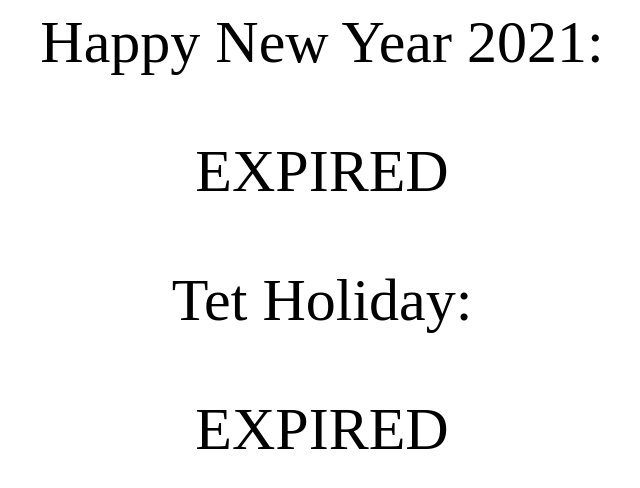
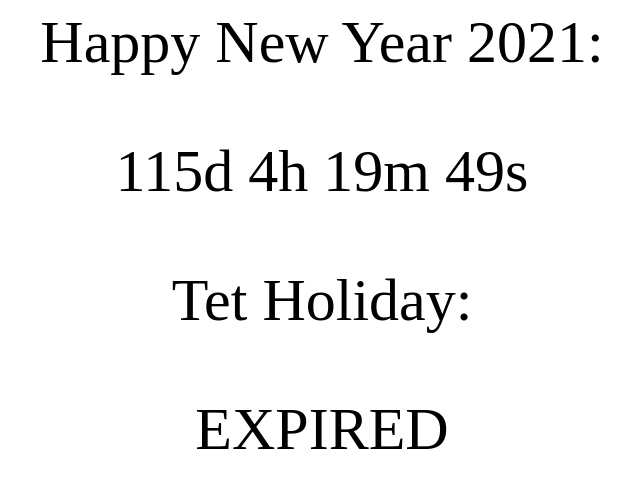
Before and after one commit to bisofts/tet, a plain HTML site: page index.html in a window 1280 px wide. Shown: the whole page, without its empty margins (318-958 px from the left). Drawn offline with Linux system fonts and the light colour scheme.

Commit message:
Update index.html

```diff
--- a/index.html
+++ b/index.html
@@ -46,8 +46,8 @@ function cutdown(divName, expired){
     }
   }, 1000);
 }
-cutdown("app1","Jan 1, 2021 00:00:00");
-cutdown("app2","Feb 12, 2021 00:00:00");
+cutdown("app1","Jan 1, 2022 00:00:00");
+cutdown("app2","Feb 1, 2021 00:00:00");
 </script>
 
 </body>
```
